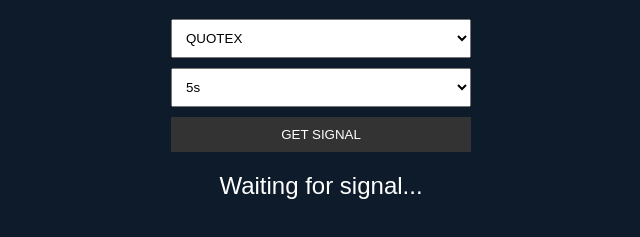
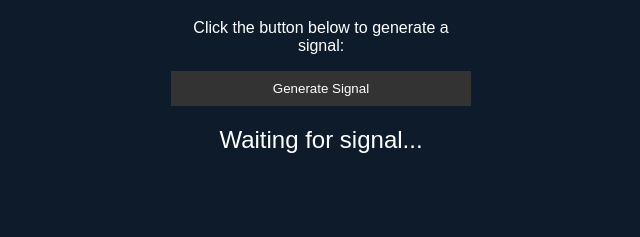
Before and after one commit to SKY5991727/SKY-BOT, a plain HTML site: page index.html in a window 1280 px wide. Shown: the part 169-406 px from the top of the page, without its empty margins (319-959 px from the left). Drawn offline with Linux system fonts and the light colour scheme.

Commit message:
Update index.html

```diff
--- a/index.html
+++ b/index.html
@@ -9,23 +9,9 @@
 <body>
   <div class="container">
     <h1>SKY</h1>
-        <select id="platform">
-            <option>QUOTEX</option>
-        </select>
-        <select id="timeframe">
-            <option>5s</option>
-            <option>10s</option>
-            <option>15s</option>
-            <option>30s</option>
-            <option>1m</option>
-            <option>2m</option>
-            <option>5m</option>
-            <option>10m</option>
-            <option>15m</option>
-            <option>30m</option>
-        </select>
-        <button onclick="getSignal()">GET SIGNAL</button>
-        <p id="signal-output">Waiting for signal...</p>
+    <p>Click the button below to generate a signal:</p>
+    <button onclick="getSignal()">Generate Signal</button>
+    <div id="signal-output" class="signal-box">Waiting for signal...</div>
   </div>
   <script src="script.js"></script>
 </body>
```
Lines whose indentation alone changed are shown as unchanged.
